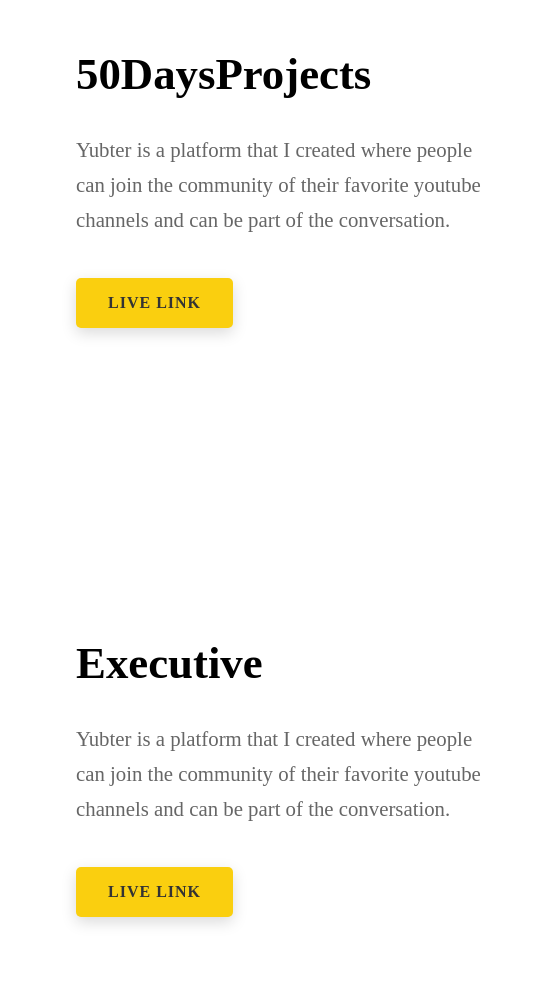
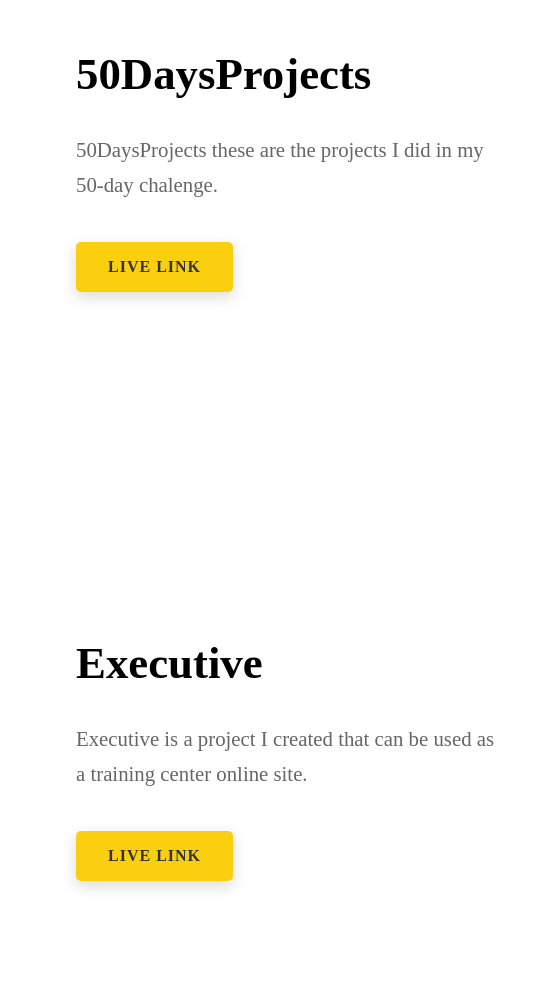
Before and after one commit to Alisher003/Portfolio, a plain HTML site: page index.html in a window 1280 px wide. Shown: the part 4608-5616 px from the top of the page, 734-1280 px from the left. Drawn offline with nearby package versions, Linux system fonts and the light colour scheme; a web font is replaced by a local one.

Commit message:
add commit

```diff
--- a/index.html
+++ b/index.html
@@ -203,9 +203,7 @@
                         <div class="project__row-content">
                             <h3 class="projects__row-content-title">50DaysProjects</h3>
                             <p class="projects__row-content-desc">
-                                Yubter is a platform that I created where people can join the
-                                community of their favorite youtube channels and can be part of
-                                the conversation.
+                               50DaysProjects these are the projects I did in my 50-day chalenge.
                               </p>
                             <a class="modal-btn btn btn--med" href="https://50days-project.netlify.app/">LIVE LINK</a>
                         </div>
@@ -217,9 +215,7 @@
                         <div class="project__row-content">
                             <h3 class="projects__row-content-title">Executive</h3>
                             <p class="projects__row-content-desc">
-                                Yubter is a platform that I created where people can join the
-                                community of their favorite youtube channels and can be part of
-                                the conversation.
+                                Executive is a project I created that can be used as a training center online site.
                               </p>
                             <a class="modal-btn btn btn--med" href="https://study-ali.netlify.app/">LIVE LINK</a>
                         </div>
```
